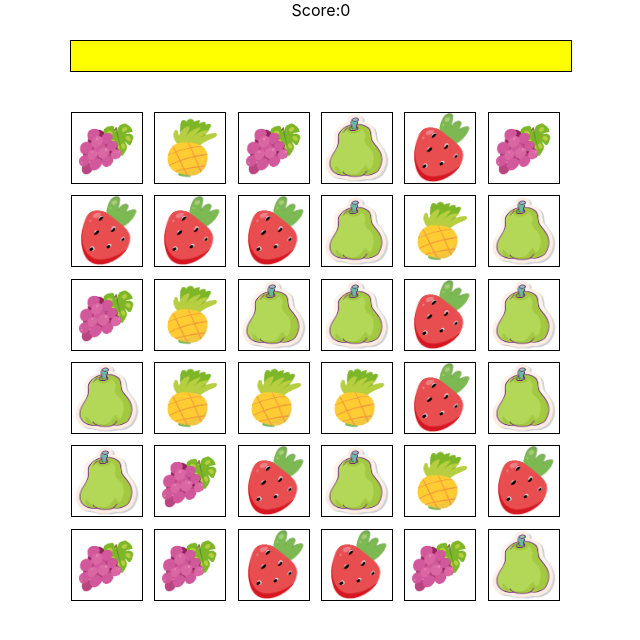
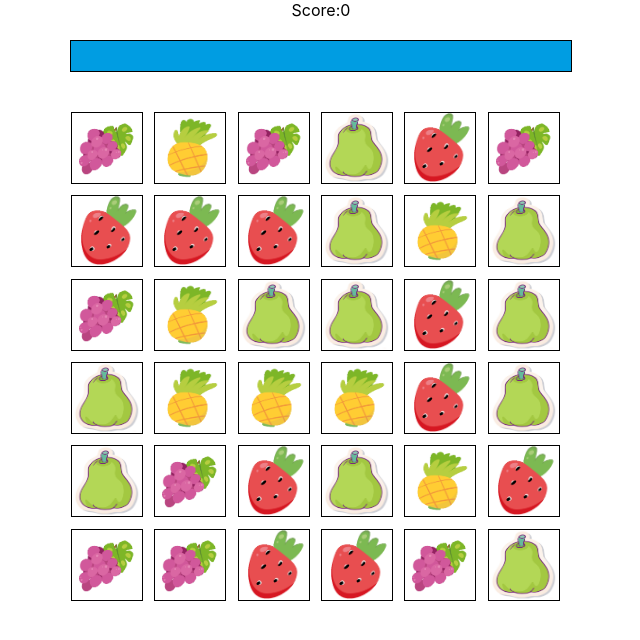
Before and after one commit to dbckdgjs369/I-Love-Coffee, a React (Create React App) app: page / in a window 1280 px wide. Shown: the top 640 px of the page, without its empty margins (319-959 px from the left). Built offline with nearby package versions, Linux system fonts and the light colour scheme.

Commit message:
[fix] 타이머 색상 변경

```diff
--- a/src/components/ProgressBar/styled.js
+++ b/src/components/ProgressBar/styled.js
@@ -7,6 +7,6 @@ export const Bar = styled.div`
   justify-items: center;
 `;
 export const Percentage = styled.div`
-  background-color: yellow;
+  background-color: #009de2;
   height: 30px;
 `;
```
